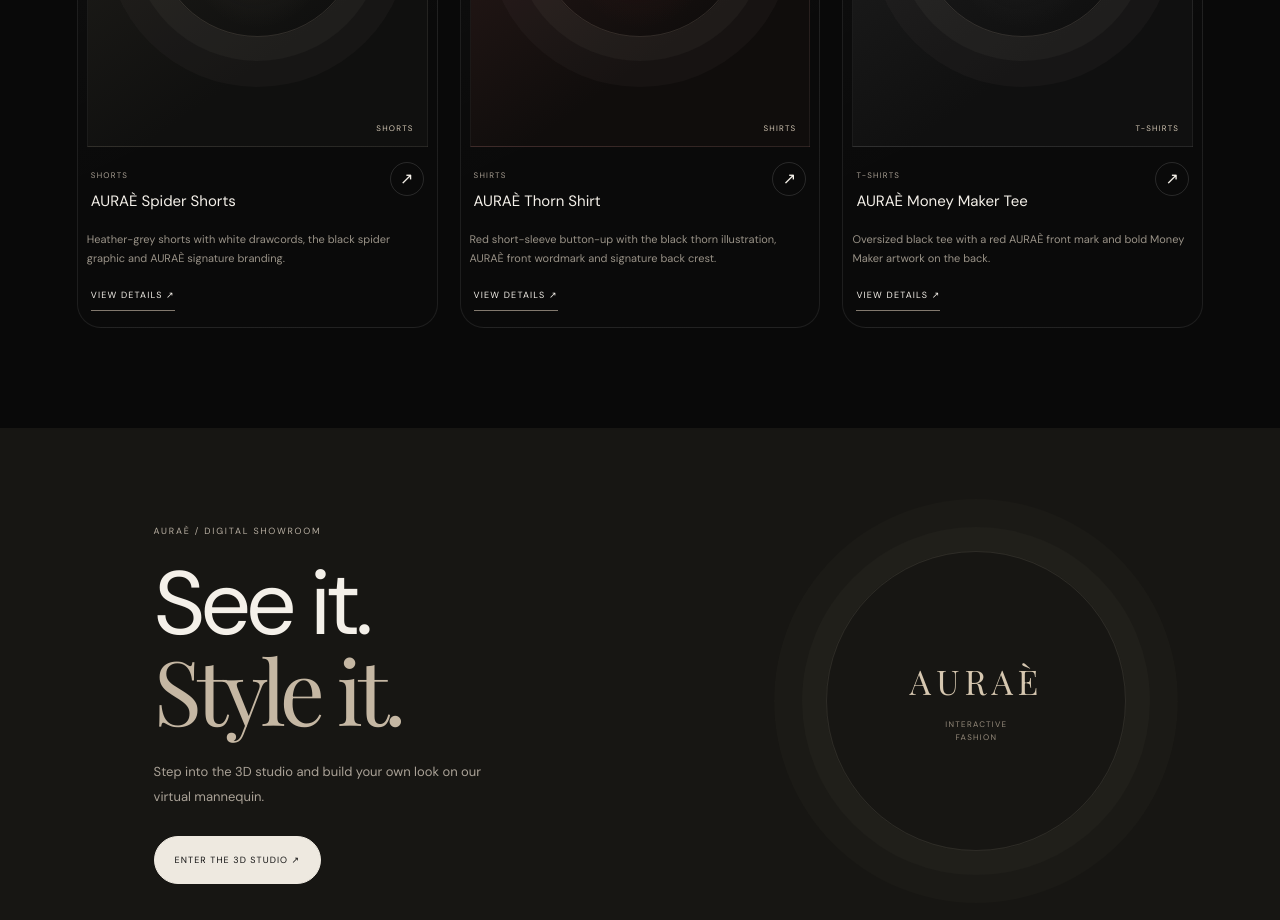
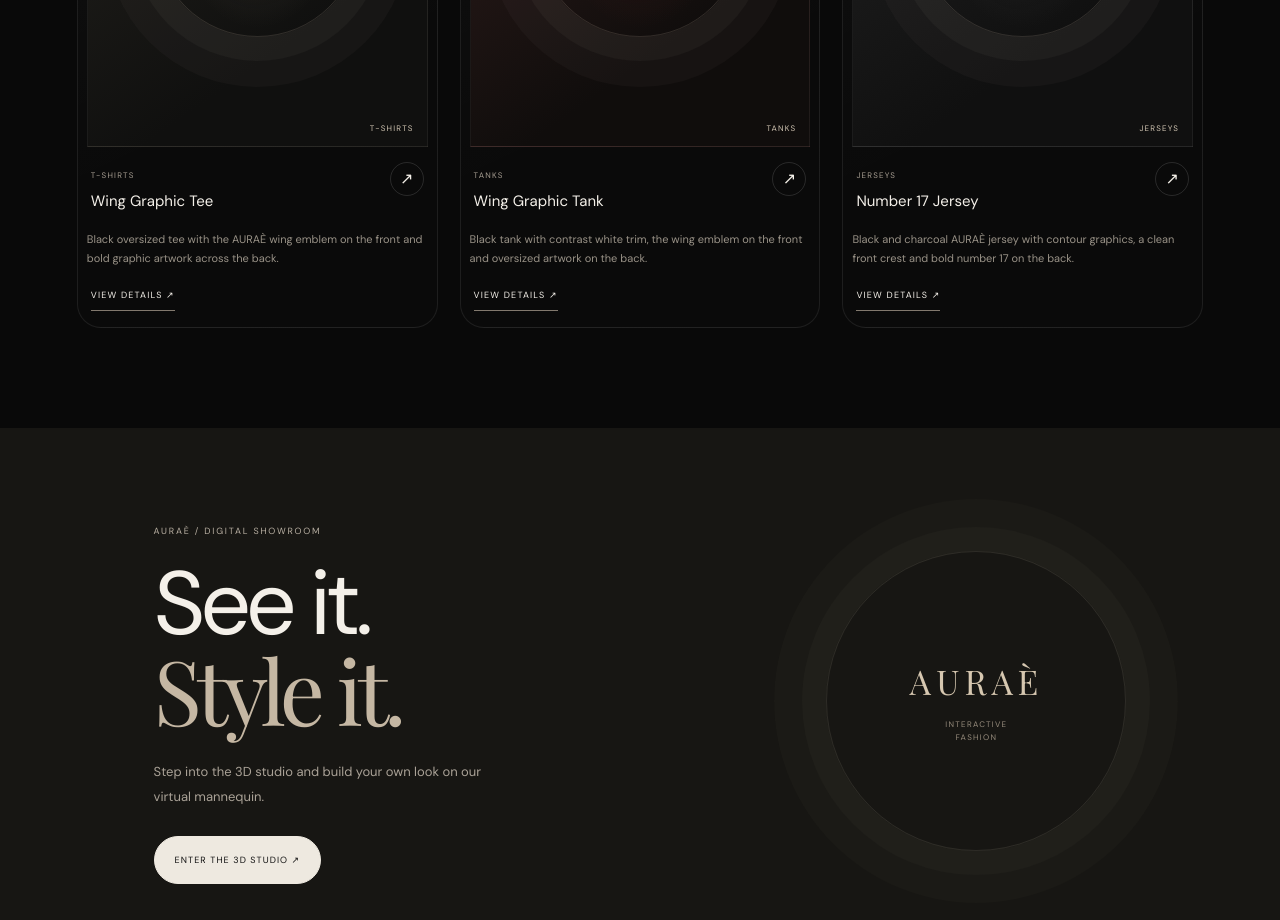
Before and after one commit to davidoyetayo56-afk/aurae-fashion-house, a React (Vite) app: page / in a window 1280 px wide. Shown: the part 1860-2780 px from the top of the page. Built offline with nearby package versions, Linux system fonts and the light colour scheme; a web font is replaced by a local one.

Commit message:
Expand Collection 01 to the six supplied garment designs

```diff
--- a/src/data/products.js
+++ b/src/data/products.js
@@ -1,51 +1,93 @@
 const glb = (n) => `${import.meta.env.BASE_URL}models/${n}`;
 
-// The three current AURAÈ drop styles. Prices remain unlisted until confirmed.
 export const MANNEQUIN_MODEL = glb("mannequin.glb");
+
+// Collection 01 — the six designs supplied for the AURAÈ drop.
+// Garment GLBs can replace the procedural fitting-room previews when supplied.
 export const products = [
   {
+    id: "aurae-wing-graphic-tee",
+    name: "Wing Graphic Tee",
+    category: "T-Shirts",
+    slot: "top",
+    price: 0,
+    tagline: "Make your own mark.",
+    description: "Black oversized tee with the AURAÈ wing emblem on the front and bold graphic artwork across the back.",
+    sizes: ["S", "M", "L", "XL", "XXL"],
+    model: glb("aurae-wing-graphic-tee.glb"),
+    color: "#090909",
+    available: true
+  },
+  {
+    id: "aurae-wing-tank",
+    name: "Wing Graphic Tank",
+    category: "Tanks",
+    slot: "top",
+    price: 0,
+    tagline: "Same energy. New shape.",
+    description: "Black tank with contrast white trim, the wing emblem on the front and oversized artwork on the back.",
+    sizes: ["S", "M", "L", "XL", "XXL"],
+    model: glb("aurae-wing-tank.glb"),
+    color: "#090909",
+    available: true
+  },
+  {
+    id: "aurae-number-17-jersey",
+    name: "Number 17 Jersey",
+    category: "Jerseys",
+    slot: "top",
+    price: 0,
+    tagline: "Made to stand out.",
+    description: "Black and charcoal AURAÈ jersey with contour graphics, a clean front crest and bold number 17 on the back.",
+    sizes: ["S", "M", "L", "XL", "XXL"],
+    model: glb("aurae-number-17-jersey.glb"),
+    color: "#171717",
+    available: true
+  },
+  {
+    id: "aurae-vision-polo",
+    name: "Vision Polo",
+    category: "Polos",
+    slot: "top",
+    price: 0,
+    tagline: "Look closer.",
+    description: "Deep burgundy fitted polo with a clean AURAÈ chest mark and detailed face artwork across the back.",
+    sizes: ["S", "M", "L", "XL"],
+    model: glb("aurae-vision-polo.glb"),
+    color: "#501321",
+    available: true
+  },
+  {
+    id: "aurae-thorn-shirt",
+    name: "Thorn Button Shirt",
+    category: "Shirts",
+    slot: "top",
+    price: 0,
+    tagline: "No quiet entrances.",
+    description: "Bold red short-sleeve button shirt with black thorn artwork on the front and back.",
+    sizes: ["S", "M", "L", "XL", "XXL"],
+    model: glb("aurae-thorn-shirt.glb"),
+    color: "#d52b1e",
+    available: true
+  },
+  {
     id: "aurae-spider-shorts",
-    name: "AURAÈ Spider Shorts",
+    name: "Spider Shorts",
     category: "Shorts",
     slot: "bottom",
     price: 0,
-    tagline: "Move with intention.",
-    description: "Heather-grey shorts with white drawcords, the black spider graphic and AURAÈ signature branding.",
+    tagline: "Move your way.",
+    description: "Heather-grey relaxed shorts with white drawcords, a bold black spider graphic and AURAÈ signature branding.",
     sizes: ["S", "M", "L", "XL"],
     model: glb("aurae-spider-shorts.glb"),
     color: "#bfc0c4",
     available: true
-  },
-  {
-    id: "aurae-thorn-shirt",
-    name: "AURAÈ Thorn Shirt",
-    category: "Shirts",
-    slot: "top",
-    price: 0,
-    tagline: "Never ordinary.",
-    description: "Red short-sleeve button-up with the black thorn illustration, AURAÈ front wordmark and signature back crest.",
-    sizes: ["S", "M", "L", "XL", "XXL"],
-    model: glb("aurae-thorn-shirt.glb"),
-    color: "#d5241c",
-    available: true
-  },
-  {
-    id: "aurae-money-maker-tee",
-    name: "AURAÈ Money Maker Tee",
-    category: "T-Shirts",
-    slot: "top",
-    price: 0,
-    tagline: "Dreams into motion.",
-    description: "Oversized black tee with a red AURAÈ front mark and bold Money Maker artwork on the back.",
-    sizes: ["S", "M", "L", "XL", "XXL"],
-    model: glb("aurae-money-maker-tee.glb"),
-    color: "#0d0d10",
-    available: true
   }
 ];
+
 export const byId = Object.fromEntries(products.map((product) => [product.id, product]));
 export const presets = [
-  { name: "LOOK 01 · SPIDER SHORTS", outfit: { top: null, bottom: "aurae-spider-shorts", accessory: null } },
-  { name: "LOOK 02 · THORN SHIRT", outfit: { top: "aurae-thorn-shirt", bottom: null, accessory: null } },
-  { name: "LOOK 03 · MONEY MAKER", outfit: { top: "aurae-money-maker-tee", bottom: null, accessory: null } }
+  { name: "LOOK 01 · WING TEE", outfit: { top: "aurae-wing-graphic-tee", bottom: "aurae-spider-shorts", accessory: null } },
+  { name: "LOOK 02 · NUMBER 17", outfit: { top: "aurae-number-17-jersey", bottom: "aurae-spider-shorts", accessory: null } },
+  { name: "LOOK 03 · THORN SHIRT", outfit: { top: "aurae-thorn-shirt", bottom: "aurae-spider-shorts", accessory: null } }
 ];
```
